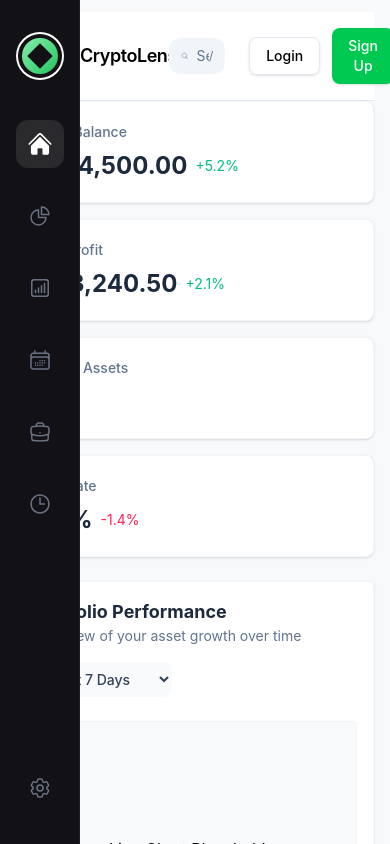
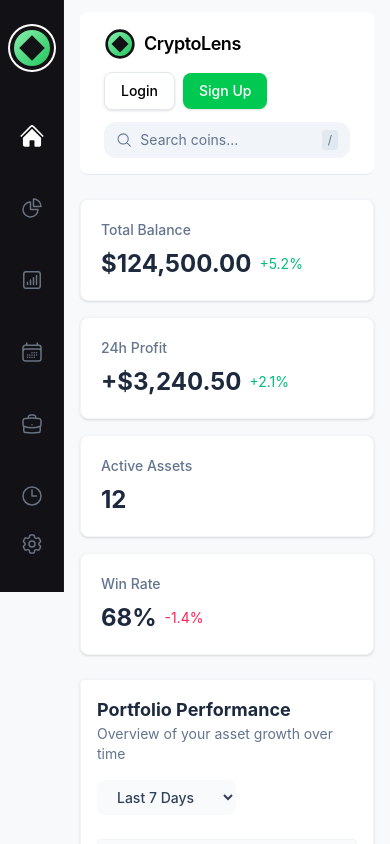
Before and after one commit to zedxihan/cryptolens, a React (Vite) app: page / in a window 390 px wide. Shown: the top 844 px of the page. Built offline with nearby package versions, Linux system fonts and the light colour scheme.

Commit message:
enhanced accessibility and responsiveness

```diff
--- a/src/components/layout/Sidebar.jsx
+++ b/src/components/layout/Sidebar.jsx
@@ -41,6 +41,7 @@ export default function Sidebar() {
 
     return (
       <button
+        type="button"
         onClick={() => setActive(item.id)}
         className={navItemClasses(isActive)}
         aria-label={item.id}
@@ -56,8 +57,8 @@ export default function Sidebar() {
     );
   }
   return (
-    <div className="h-screen w-20 bg-[#121216] flex flex-col items-center
-                    justify-between py-8 border-r border-white/5 fixed">
+    <div className="h-full w-16 md:w-20 bg-[#121216] flex flex-col items-center
+                    justify-between py-6 md:py-8 border-r border-white/5 shrink-0">
     <div className="flex flex-col items-center  gap-10">
 
       <img src={logo} className="w-12 h-12 cursor-pointer" alt="logo" />
@@ -71,6 +72,7 @@ export default function Sidebar() {
     </div>
 
     <button
+      type="button"
       onClick={() => setActive("settings")}
       className={navItemClasses(active === "settings")}
       aria-label="settings"
--- a/src/components/layout/Topbar.jsx
+++ b/src/components/layout/Topbar.jsx
@@ -3,34 +3,41 @@ import logo from "../../assets/logo.svg";
 
 export default function Topbar() {
   return (
-    <header className="w-full bg-white border-b border-slate-200 px-6 py-4">
-
-      <div className="max-w-[1200px] mx-auto flex items-center justify-between gap-6">
+    <header className="w-full bg-white border-b border-slate-200 px-6 py-4 mb-6 rounded-lg">
+      <div className="mx-auto max-w-[1200px] grid grid-cols-1 md:grid-cols-[auto_1fr_auto] items-center gap-3 md:gap-6">
 
         {/* Logo */}
-      <div className="flex items-center gap-2 cursor-pointer">
+        <div className="order-1 flex items-center gap-2 cursor-pointer">
           <img src={logo} alt="CryptoLens Logo" className="w-8 h-8" />
           <span className="text-lg font-semibold tracking-tight">CryptoLens</span>
         </div>
 
         {/* Search */}
-      <div className="flex items-center bg-slate-100 rounded-xl px-3 py-2 w-full max-w-md
-                      focus-within:ring-2 focus-within:ring-green-500">
-        <MagnifyingGlassIcon  className="w-5 h-5 text-slate-500" />
-        <input type="text" placeholder="Search coins..." className="bg-transparent outline-none ml-2 text-sm
-                                                                    w-full placeholder:text-slate-500" />
-        <span className="text-xs text-slate-500">/</span>
+        <div className="order-3 md:order-2 flex items-center justify-self-center bg-slate-100 rounded-xl px-3 py-2
+                        w-full md:flex-1 md:max-w-md focus-within:ring-2 focus-within:ring-green-500">
+          <label htmlFor="coin-search" className="sr-only">Search coins</label>
+          <MagnifyingGlassIcon className="w-5 h-5 text-slate-500" />
+          <input
+            id="coin-search"
+            type="text"
+            placeholder="Search coins..."
+            className="bg-transparent outline-none ml-2 text-sm w-full placeholder:text-slate-500"
+          />
+          <span className="text-xs text-slate-500 bg-slate-200 px-1.5 py-0.5 rounded">/</span>
         </div>
 
         {/* Buttons */}
-      <div className="flex items-center gap-3">
-
-        <button className="px-4 py-2 text-sm font-medium border border-slate-200 rounded-lg hover:bg-slate-50
+        <div className="order-2 md:order-3 flex items-center gap-2 md:gap-3">
+          <button
+            type="button"
+            className="px-4 py-2 text-sm font-medium border border-slate-200 rounded-lg hover:bg-slate-50
                        shadow-sm hover:shadow-md active:shadow-sm active:scale-95 transition cursor-pointer">
             Login
           </button>
 
-        <button className="px-4 py-2 text-sm text-white font-medium bg-green-500 rounded-lg hover:bg-green-600
+          <button
+            type="button"
+            className="px-4 py-2 text-sm text-white font-medium bg-green-500 rounded-lg hover:bg-green-600
                        shadow-sm hover:shadow-lg active:shadow-md active:scale-95 transition cursor-pointer">
             Sign Up
           </button>
--- a/src/index.css
+++ b/src/index.css
@@ -16,3 +16,13 @@
     }
   }
 }
+
+@layer base {
+  body {
+    @apply m-0 min-h-screen bg-[#e2defb];
+  }
+
+  #root {
+    @apply w-full min-h-screen flex justify-center items-start md:items-center p-0 md:p-4;
+  }
+}
```
Lines whose indentation alone changed are shown as unchanged.
